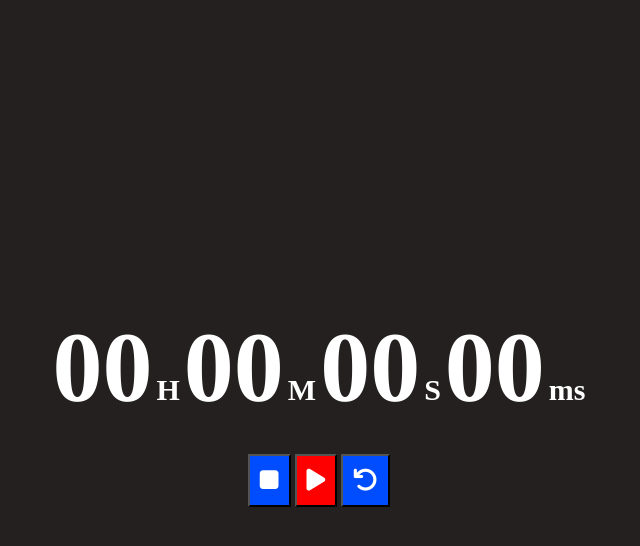
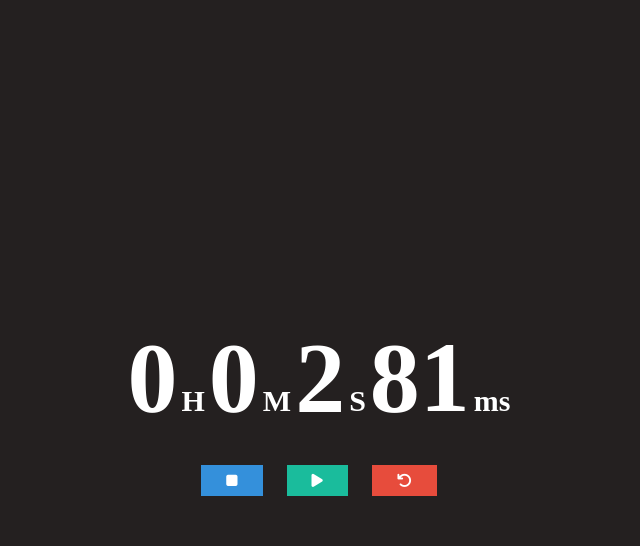
Before and after one commit to Usman-shakeel/stopwatch, a plain HTML site: page index.html in a window 1280 px wide. Both pictures are taken after a click on the button 636 px from the left and 480 px from the top of the page. Shown: the whole page, without its empty margins (321-961 px from the left). Drawn offline with Linux system fonts and the light colour scheme.

Commit message:
Add files via upload

```diff
--- a/index.html
+++ b/index.html
@@ -23,9 +23,9 @@
 
         </div>
         <div class="buttons">
-            <button class="btn" id="Stop"><i class="fa-solid fa-stop"></i></button>
-            <Button class="btn" id="start"><i class="fa-solid fa-play"></i></Button>
-            <button class="btn" id="reset"><i class="fa-solid fa-arrow-rotate-right fa-flip-horizontal"></i></button>
+            <button class="btn" id="stop" onclick="stop()"><i class="fa-solid fa-stop"></i></button>
+            <Button class="btn" id="start" onclick="start()"><i class="fa-solid fa-play"></i></Button>
+            <button class="btn" id="reset" onclick="reset()"><i class="fa-solid fa-arrow-rotate-right fa-flip-horizontal"></i></button>
         </div>
     </div>
 </body>
--- a/script.js
+++ b/script.js
@@ -0,0 +1,56 @@
+var hour = 0;
+var min = 0;
+var sec = 0;
+var count = 0;
+
+var timer = false;
+
+function start() {
+    timer = true;
+    stopwatch();
+}
+
+
+function stop() {
+    timer = false;
+}
+
+
+function reset() {
+    timer = false;
+
+    hour = 0;
+    min = 0;
+    sec = 0;
+    count = 0;
+
+    document.getElementById("hour").innerHTML = hour;
+    document.getElementById("min").innerHTML = min;
+    document.getElementById("sec").innerHTML = sec;
+    document.getElementById("msec").innerHTML = count;
+}
+
+function stopwatch() {
+    if(timer === true) {
+        count += 1;
+        if(count === 100){
+            sec += 1;
+            count = 0;
+        }
+        if(sec === 60) {
+            min += 1;
+            sec = 0;
+        }
+        if(min === 60){
+            hour += 1
+            min = 0;
+            sec = 0;
+        }
+
+        document.getElementById("hour").innerHTML = hour;
+        document.getElementById("min").innerHTML = min;
+        document.getElementById("sec").innerHTML = sec;
+        document.getElementById("msec").innerHTML = count;
+        setTimeout("stopwatch()" ,10);
+    }
+}
--- a/style.css
+++ b/style.css
@@ -17,18 +17,24 @@ body {
 .buttons {
     text-align: center;
     margin-top: 30px;
+    /* display: flex;
+    justify-content: space-between;
+    width: 300px; */
 }
 .btn {
-
+    padding: 7px 25px;
+    font-size: 15px;
+    margin: 0 10px;
+    color: #fff;
+    border: 0px;
+    cursor: pointer;
 }
-button:nth-child(2) {
-    font-size: 25px;
-    padding: 10px;
-    background-color: red;
+#start {
+    background-color: #1abc9c;
 }
-button {
-    font-size: 25px;
-    padding: 10px;
-    background-color: rgb(0, 76, 255);
-    color: #fff;
+#stop {
+    background-color: #3490db;
 }
+#reset {
+    background-color: #e74c3c;
+}
```
